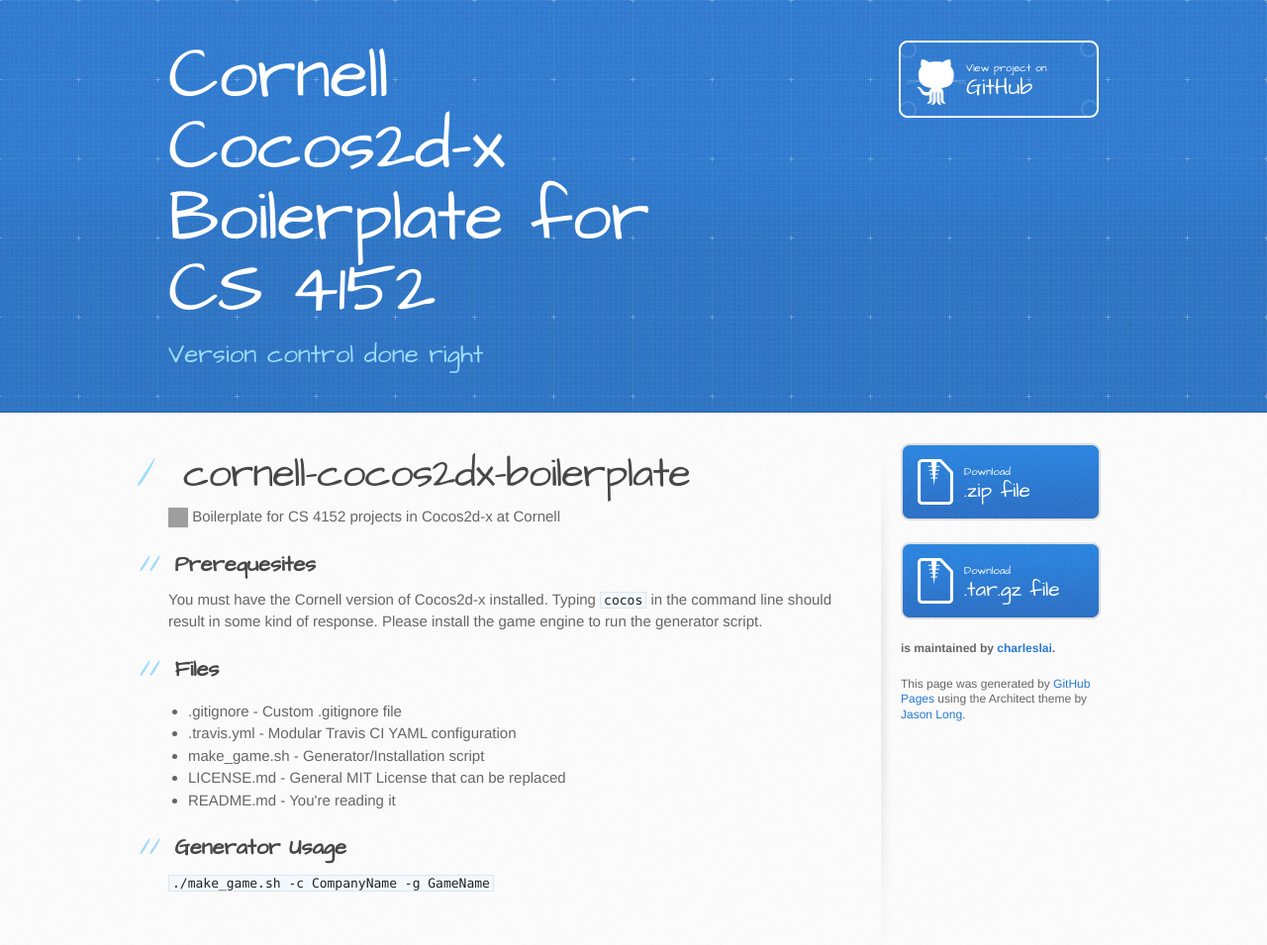
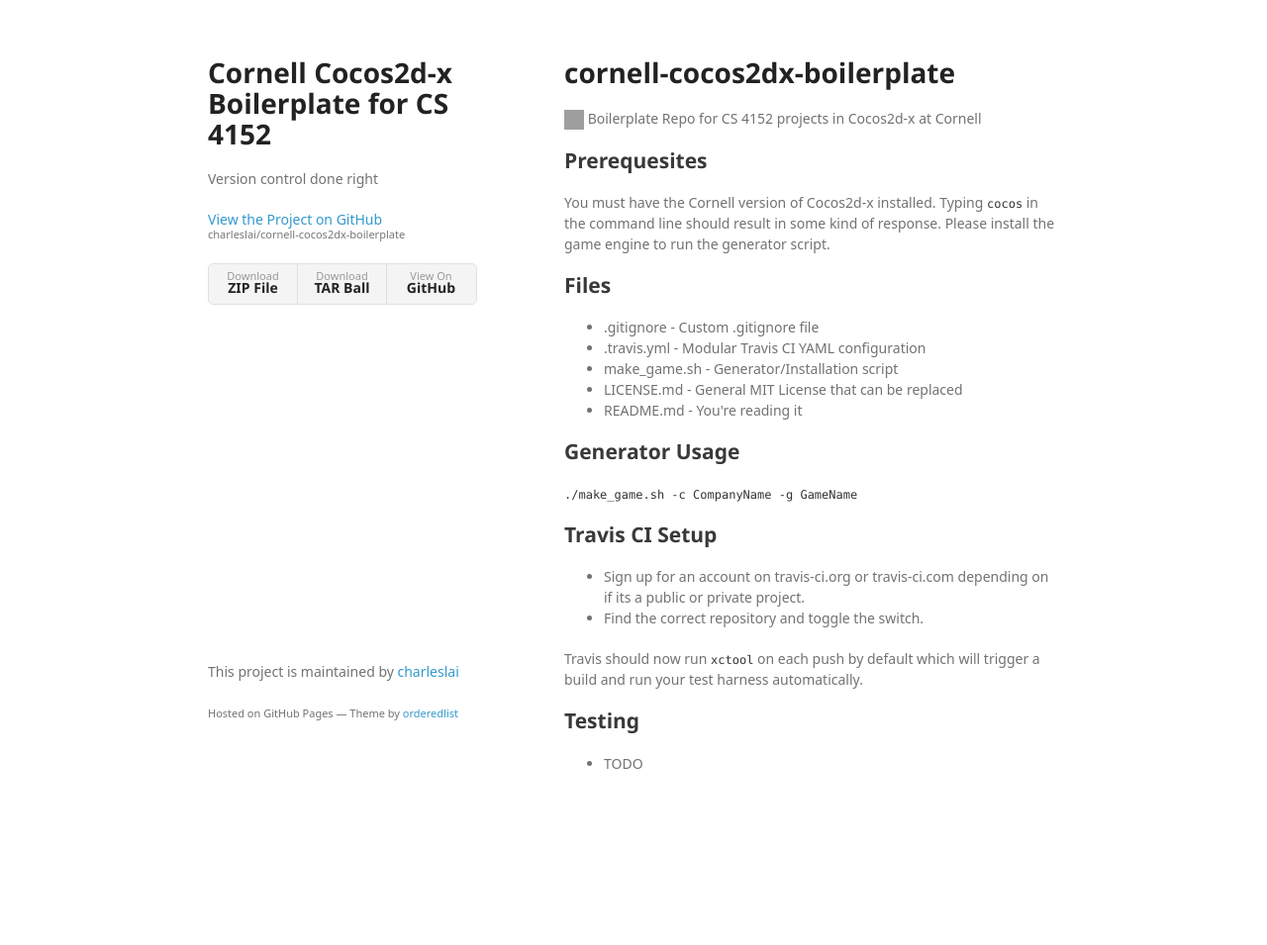
Before and after one commit to charleslai/cornell-cocos2dx-boilerplate, a plain HTML site: page index.html in a window 1280 px wide. Shown: the whole page at 99% size. After the commit the page ends 852 px from the top, so only its background shows below. Drawn offline with Linux system fonts and the light colour scheme; grey boxes are pictures that could not be loaded; a web font is replaced by a local one.

Commit message:
Create gh-pages branch via GitHub

```diff
--- a/index.html
+++ b/index.html
@@ -1,37 +1,37 @@
-<!DOCTYPE html>
+<!doctype html>
 <html>
   <head>
-    <meta charset='utf-8'>
+    <meta charset="utf-8">
     <meta http-equiv="X-UA-Compatible" content="chrome=1">
-    <meta name="viewport" content="width=device-width, initial-scale=1, maximum-scale=1">
-    <link href='https://fonts.googleapis.com/css?family=Architects+Daughter' rel='stylesheet' type='text/css'>
-    <link rel="stylesheet" type="text/css" href="stylesheets/stylesheet.css" media="screen">
-    <link rel="stylesheet" type="text/css" href="stylesheets/github-light.css" media="screen">
-    <link rel="stylesheet" type="text/css" href="stylesheets/print.css" media="print">
+    <title>Cornell Cocos2d-x Boilerplate for CS 4152 by charleslai</title>
 
+    <link rel="stylesheet" href="stylesheets/styles.css">
+    <link rel="stylesheet" href="stylesheets/github-light.css">
+    <meta name="viewport" content="width=device-width">
     <!--[if lt IE 9]>
     <script src="//html5shiv.googlecode.com/svn/trunk/html5.js"></script>
     <![endif]-->
+  </head>
+  <body>
+    <div class="wrapper">
+      <header>
+        <h1>Cornell Cocos2d-x Boilerplate for CS 4152</h1>
+        <p>Version control done right</p>
 
-    <title>Cornell Cocos2d-x Boilerplate for CS 4152 by charleslai</title>
-  </head>
+        <p class="view"><a href="https://github.com/charleslai/cornell-cocos2dx-boilerplate">View the Project on GitHub <small>charleslai/cornell-cocos2dx-boilerplate</small></a></p>
 
-  <body>
-    <header>
-      <div class="inner">
-        <h1>Cornell Cocos2d-x Boilerplate for CS 4152</h1>
-        <h2>Version control done right</h2>
-        <a href="https://github.com/charleslai/cornell-cocos2dx-boilerplate" class="button"><small>View project on</small> GitHub</a>
-      </div>
-    </header>
 
-    <div id="content-wrapper">
-      <div class="inner clearfix">
-        <section id="main-content">
-          <h1>
+        <ul>
+          <li><a href="https://github.com/charleslai/cornell-cocos2dx-boilerplate/zipball/master">Download <strong>ZIP File</strong></a></li>
+          <li><a href="https://github.com/charleslai/cornell-cocos2dx-boilerplate/tarball/master">Download <strong>TAR Ball</strong></a></li>
+          <li><a href="https://github.com/charleslai/cornell-cocos2dx-boilerplate">View On <strong>GitHub</strong></a></li>
+        </ul>
+      </header>
+      <section>
+        <h1>
 <a id="cornell-cocos2dx-boilerplate" class="anchor" href="#cornell-cocos2dx-boilerplate" aria-hidden="true"><span aria-hidden="true" class="octicon octicon-link"></span></a>cornell-cocos2dx-boilerplate</h1>
 
-<p><img class="emoji" title=":video_game:" alt=":video_game:" src="https://assets-cdn.github.com/images/icons/emoji/unicode/1f3ae.png" height="20" width="20" align="absmiddle"> Boilerplate for CS 4152 projects in Cocos2d-x at Cornell</p>
+<p><img class="emoji" title=":video_game:" alt=":video_game:" src="https://assets-cdn.github.com/images/icons/emoji/unicode/1f3ae.png" height="20" width="20" align="absmiddle"> Boilerplate Repo for CS 4152 projects in Cocos2d-x at Cornell</p>
 
 <h2>
 <a id="prerequesites" class="anchor" href="#prerequesites" aria-hidden="true"><span aria-hidden="true" class="octicon octicon-link"></span></a>Prerequesites</h2>
@@ -55,25 +55,30 @@ engine to run the generator script.</p>
 <a id="generator-usage" class="anchor" href="#generator-usage" aria-hidden="true"><span aria-hidden="true" class="octicon octicon-link"></span></a>Generator Usage</h2>
 
 <p><code>./make_game.sh -c CompanyName -g GameName</code></p>
-        </section>
 
-        <aside id="sidebar">
-          <a href="https://github.com/charleslai/cornell-cocos2dx-boilerplate/zipball/master" class="button">
-            <small>Download</small>
-            .zip file
-          </a>
-          <a href="https://github.com/charleslai/cornell-cocos2dx-boilerplate/tarball/master" class="button">
-            <small>Download</small>
-            .tar.gz file
-          </a>
+<h2>
+<a id="travis-ci-setup" class="anchor" href="#travis-ci-setup" aria-hidden="true"><span aria-hidden="true" class="octicon octicon-link"></span></a>Travis CI Setup</h2>
 
-          <p class="repo-owner"><a href="https://github.com/charleslai/cornell-cocos2dx-boilerplate"></a> is maintained by <a href="https://github.com/charleslai">charleslai</a>.</p>
+<ul>
+<li>Sign up for an account on travis-ci.org or travis-ci.com depending on if its a public or private project.</li>
+<li>Find the correct repository and toggle the switch.</li>
+</ul>
 
-          <p>This page was generated by <a href="https://pages.github.com">GitHub Pages</a> using the Architect theme by <a href="https://twitter.com/jasonlong">Jason Long</a>.</p>
-        </aside>
-      </div>
+<p>Travis should now run <code>xctool</code> on each push by default which will trigger a build and run your test harness automatically.</p>
+
+<h2>
+<a id="testing" class="anchor" href="#testing" aria-hidden="true"><span aria-hidden="true" class="octicon octicon-link"></span></a>Testing</h2>
+
+<ul>
+<li>TODO</li>
+</ul>
+      </section>
+      <footer>
+        <p>This project is maintained by <a href="https://github.com/charleslai">charleslai</a></p>
+        <p><small>Hosted on GitHub Pages &mdash; Theme by <a href="https://github.com/orderedlist">orderedlist</a></small></p>
+      </footer>
     </div>
-
+    <script src="javascripts/scale.fix.js"></script>
 
   </body>
 </html>
--- a/params.json
+++ b/params.json
@@ -1 +1 @@
-{"name":"Cornell Cocos2d-x Boilerplate for CS 4152","tagline":"Version control done right","body":"# cornell-cocos2dx-boilerplate\r\n:video_game: Boilerplate for CS 4152 projects in Cocos2d-x at Cornell\r\n\r\n## Prerequesites\r\nYou must have the Cornell version of Cocos2d-x installed. Typing `cocos` in the\r\ncommand line should result in some kind of response. Please install the game\r\nengine to run the generator script.\r\n\r\n## Files\r\n* .gitignore - Custom .gitignore file\r\n* .travis.yml - Modular Travis CI YAML configuration\r\n* make_game.sh - Generator/Installation script\r\n* LICENSE.md - General MIT License that can be replaced\r\n* README.md - You're reading it\r\n\r\n## Generator Usage\r\n\r\n`./make_game.sh -c CompanyName -g GameName`\r\n","google":"","note":"Don't delete this file! It's used internally to help with page regeneration."}
+{"name":"Cornell Cocos2d-x Boilerplate for CS 4152","tagline":"Version control done right","body":"# cornell-cocos2dx-boilerplate\r\n:video_game: Boilerplate Repo for CS 4152 projects in Cocos2d-x at Cornell\r\n\r\n## Prerequesites\r\nYou must have the Cornell version of Cocos2d-x installed. Typing `cocos` in the\r\ncommand line should result in some kind of response. Please install the game\r\nengine to run the generator script.\r\n\r\n## Files\r\n* .gitignore - Custom .gitignore file\r\n* .travis.yml - Modular Travis CI YAML configuration\r\n* make_game.sh - Generator/Installation script\r\n* LICENSE.md - General MIT License that can be replaced\r\n* README.md - You're reading it\r\n\r\n## Generator Usage\r\n\r\n`./make_game.sh -c CompanyName -g GameName`\r\n\r\n## Travis CI Setup\r\n* Sign up for an account on travis-ci.org or travis-ci.com depending on if its a public or private project.\r\n* Find the correct repository and toggle the switch.\r\n\r\nTravis should now run `xctool` on each push by default which will trigger a build and run your test harness automatically.\r\n\r\n## Testing\r\n* TODO\r\n","google":"","note":"Don't delete this file! It's used internally to help with page regeneration."}
--- /dev/null
+++ b/stylesheets/styles.css
@@ -0,0 +1,324 @@
+@font-face {
+  font-family: 'Noto Sans';
+  font-weight: 400;
+  font-style: normal;
+  src: url('../fonts/Noto-Sans-regular/Noto-Sans-regular.eot');
+  src: url('../fonts/Noto-Sans-regular/Noto-Sans-regular.eot?#iefix') format('embedded-opentype'),
+       local('Noto Sans'),
+       local('Noto-Sans-regular'),
+       url('../fonts/Noto-Sans-regular/Noto-Sans-regular.woff2') format('woff2'),
+       url('../fonts/Noto-Sans-regular/Noto-Sans-regular.woff') format('woff'),
+       url('../fonts/Noto-Sans-regular/Noto-Sans-regular.ttf') format('truetype'),
+       url('../fonts/Noto-Sans-regular/Noto-Sans-regular.svg#NotoSans') format('svg');
+}
+
+@font-face {
+  font-family: 'Noto Sans';
+  font-weight: 700;
+  font-style: normal;
+  src: url('../fonts/Noto-Sans-700/Noto-Sans-700.eot');
+  src: url('../fonts/Noto-Sans-700/Noto-Sans-700.eot?#iefix') format('embedded-opentype'),
+       local('Noto Sans Bold'),
+       local('Noto-Sans-700'),
+       url('../fonts/Noto-Sans-700/Noto-Sans-700.woff2') format('woff2'),
+       url('../fonts/Noto-Sans-700/Noto-Sans-700.woff') format('woff'),
+       url('../fonts/Noto-Sans-700/Noto-Sans-700.ttf') format('truetype'),
+       url('../fonts/Noto-Sans-700/Noto-Sans-700.svg#NotoSans') format('svg');
+}
+
+@font-face {
+  font-family: 'Noto Sans';
+  font-weight: 400;
+  font-style: italic;
+  src: url('../fonts/Noto-Sans-italic/Noto-Sans-italic.eot');
+  src: url('../fonts/Noto-Sans-italic/Noto-Sans-italic.eot?#iefix') format('embedded-opentype'),
+       local('Noto Sans Italic'),
+       local('Noto-Sans-italic'),
+       url('../fonts/Noto-Sans-italic/Noto-Sans-italic.woff2') format('woff2'),
+       url('../fonts/Noto-Sans-italic/Noto-Sans-italic.woff') format('woff'),
+       url('../fonts/Noto-Sans-italic/Noto-Sans-italic.ttf') format('truetype'),
+       url('../fonts/Noto-Sans-italic/Noto-Sans-italic.svg#NotoSans') format('svg');
+}
+
+@font-face {
+  font-family: 'Noto Sans';
+  font-weight: 700;
+  font-style: italic;
+  src: url('../fonts/Noto-Sans-700italic/Noto-Sans-700italic.eot');
+  src: url('../fonts/Noto-Sans-700italic/Noto-Sans-700italic.eot?#iefix') format('embedded-opentype'),
+       local('Noto Sans Bold Italic'),
+       local('Noto-Sans-700italic'),
+       url('../fonts/Noto-Sans-700italic/Noto-Sans-700italic.woff2') format('woff2'),
+       url('../fonts/Noto-Sans-700italic/Noto-Sans-700italic.woff') format('woff'),
+       url('../fonts/Noto-Sans-700italic/Noto-Sans-700italic.ttf') format('truetype'),
+       url('../fonts/Noto-Sans-700italic/Noto-Sans-700italic.svg#NotoSans') format('svg');
+}
+
+body {
+  background-color: #fff;
+  padding:50px;
+  font: 14px/1.5 "Noto Sans", "Helvetica Neue", Helvetica, Arial, sans-serif;
+  color:#727272;
+  font-weight:400;
+}
+
+h1, h2, h3, h4, h5, h6 {
+  color:#222;
+  margin:0 0 20px;
+}
+
+p, ul, ol, table, pre, dl {
+  margin:0 0 20px;
+}
+
+h1, h2, h3 {
+  line-height:1.1;
+}
+
+h1 {
+  font-size:28px;
+}
+
+h2 {
+  color:#393939;
+}
+
+h3, h4, h5, h6 {
+  color:#494949;
+}
+
+a {
+  color:#39c;
+  text-decoration:none;
+}
+
+a:hover {
+  color:#069;
+}
+
+a small {
+  font-size:11px;
+  color:#777;
+  margin-top:-0.3em;
+  display:block;
+}
+
+a:hover small {
+  color:#777;
+}
+
+.wrapper {
+  width:860px;
+  margin:0 auto;
+}
+
+blockquote {
+  border-left:1px solid #e5e5e5;
+  margin:0;
+  padding:0 0 0 20px;
+  font-style:italic;
+}
+
+code, pre {
+  font-family:Monaco, Bitstream Vera Sans Mono, Lucida Console, Terminal, Consolas, Liberation Mono, DejaVu Sans Mono, Courier New, monospace;
+  color:#333;
+  font-size:12px;
+}
+
+pre {
+  padding:8px 15px;
+  background: #f8f8f8;
+  border-radius:5px;
+  border:1px solid #e5e5e5;
+  overflow-x: auto;
+}
+
+table {
+  width:100%;
+  border-collapse:collapse;
+}
+
+th, td {
+  text-align:left;
+  padding:5px 10px;
+  border-bottom:1px solid #e5e5e5;
+}
+
+dt {
+  color:#444;
+  font-weight:700;
+}
+
+th {
+  color:#444;
+}
+
+img {
+  max-width:100%;
+}
+
+header {
+  width:270px;
+  float:left;
+  position:fixed;
+  -webkit-font-smoothing:subpixel-antialiased;
+}
+
+header ul {
+  list-style:none;
+  height:40px;
+  padding:0;
+  background: #f4f4f4;
+  border-radius:5px;
+  border:1px solid #e0e0e0;
+  width:270px;
+}
+
+header li {
+  width:89px;
+  float:left;
+  border-right:1px solid #e0e0e0;
+  height:40px;
+}
+
+header li:first-child a {
+  border-radius:5px 0 0 5px;
+}
+
+header li:last-child a {
+  border-radius:0 5px 5px 0;
+}
+
+header ul a {
+  line-height:1;
+  font-size:11px;
+  color:#999;
+  display:block;
+  text-align:center;
+  padding-top:6px;
+  height:34px;
+}
+
+header ul a:hover {
+  color:#999;
+}
+
+header ul a:active {
+  background-color:#f0f0f0;
+}
+
+strong {
+  color:#222;
+  font-weight:700;
+}
+
+header ul li + li + li {
+  border-right:none;
+  width:89px;
+}
+
+header ul a strong {
+  font-size:14px;
+  display:block;
+  color:#222;
+}
+
+section {
+  width:500px;
+  float:right;
+  padding-bottom:50px;
+}
+
+small {
+  font-size:11px;
+}
+
+hr {
+  border:0;
+  background:#e5e5e5;
+  height:1px;
+  margin:0 0 20px;
+}
+
+footer {
+  width:270px;
+  float:left;
+  position:fixed;
+  bottom:50px;
+  -webkit-font-smoothing:subpixel-antialiased;
+}
+
+@media print, screen and (max-width: 960px) {
+
+  div.wrapper {
+    width:auto;
+    margin:0;
+  }
+
+  header, section, footer {
+    float:none;
+    position:static;
+    width:auto;
+  }
+
+  header {
+    padding-right:320px;
+  }
+
+  section {
+    border:1px solid #e5e5e5;
+    border-width:1px 0;
+    padding:20px 0;
+    margin:0 0 20px;
+  }
+
+  header a small {
+    display:inline;
+  }
+
+  header ul {
+    position:absolute;
+    right:50px;
+    top:52px;
+  }
+}
+
+@media print, screen and (max-width: 720px) {
+  body {
+    word-wrap:break-word;
+  }
+
+  header {
+    padding:0;
+  }
+
+  header ul, header p.view {
+    position:static;
+  }
+
+  pre, code {
+    word-wrap:normal;
+  }
+}
+
+@media print, screen and (max-width: 480px) {
+  body {
+    padding:15px;
+  }
+
+  header ul {
+    width:99%;
+  }
+
+  header li, header ul li + li + li {
+    width:33%;
+  }
+}
+
+@media print {
+  body {
+    padding:0.4in;
+    font-size:12pt;
+    color:#444;
+  }
+}
```
Also changed, not shown: javascripts/scale.fix.js (added, +17 -0 lines).
